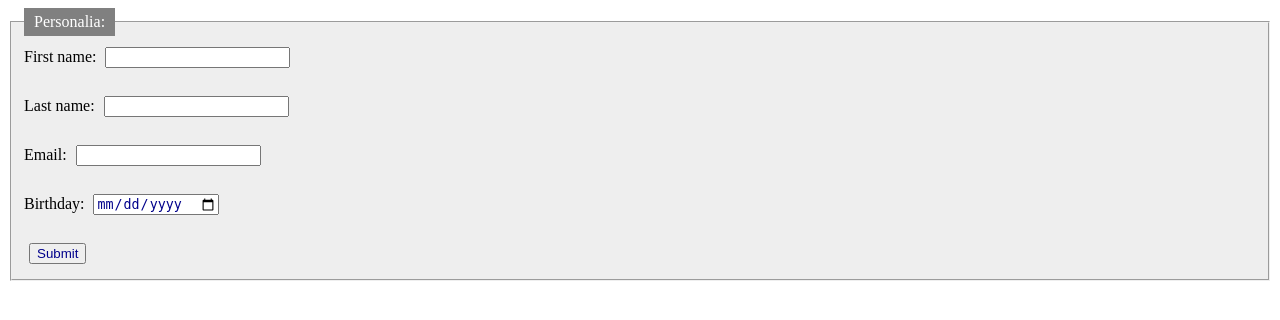
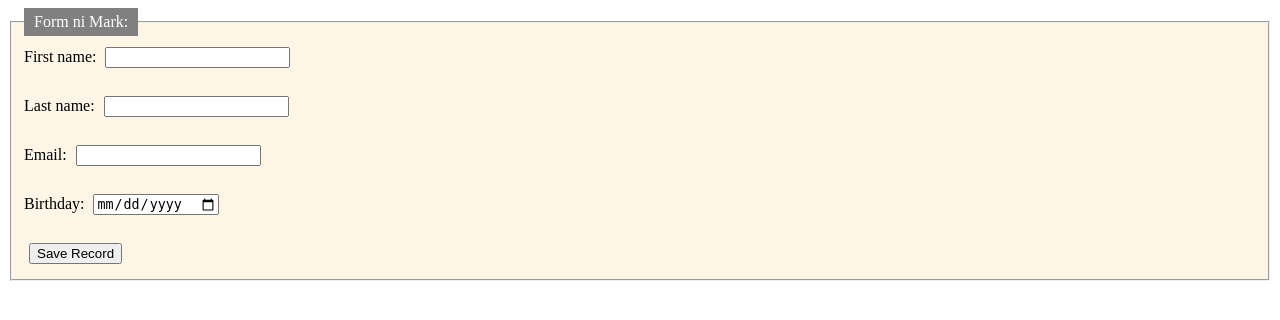
Before and after one commit to Zepp-23/javascript_form, a PHP site: page / in a window 1280 px wide. Shown: the top 320 px of the page. Run offline with PHP 8.4, Linux system fonts and the light colour scheme.

Commit message:
Update js/php
java ito

```diff
--- /dev/null
+++ b/action_page.php
@@ -0,0 +1,6 @@
+<?php
+
+echo "<pre>";
+print_r($_POST);
+echo "</pre>";
+?>
--- a/index.php
+++ b/index.php
@@ -2,7 +2,7 @@
 <head>
 <style>
 fieldset {
-  background-color: #eeeeee;
+  background-color: oldlace;
 
 
 }
@@ -15,16 +15,15 @@ legend {
 
 input {
   margin: 5px;
-  color: darkblue;
 
 }
 </style>
 </head>
 <body>
 
-<form action="/action_page.php">
+<form action="action_page.php" method="POST">
   <fieldset>
-    <legend>Personalia:</legend>
+    <legend>Form ni Mark:</legend>
     <label for="fname">First name:</label>
     <input type="text" id="fname" name="fname"><br><br>
     <label for="lname">Last name:</label>
@@ -33,7 +32,7 @@ input {
     <input type="email" id="email" name="email"><br><br>
     <label for="birthday">Birthday:</label>
     <input type="date" id="birthday" name="birthday"><br><br>
-    <input type="submit" value="Submit">
+    <input type="submit" value="Save Record" name="submit record">
   </fieldset>
 </form>
 
```
Also changed, not shown: table.php (added, +12 -0 lines).
